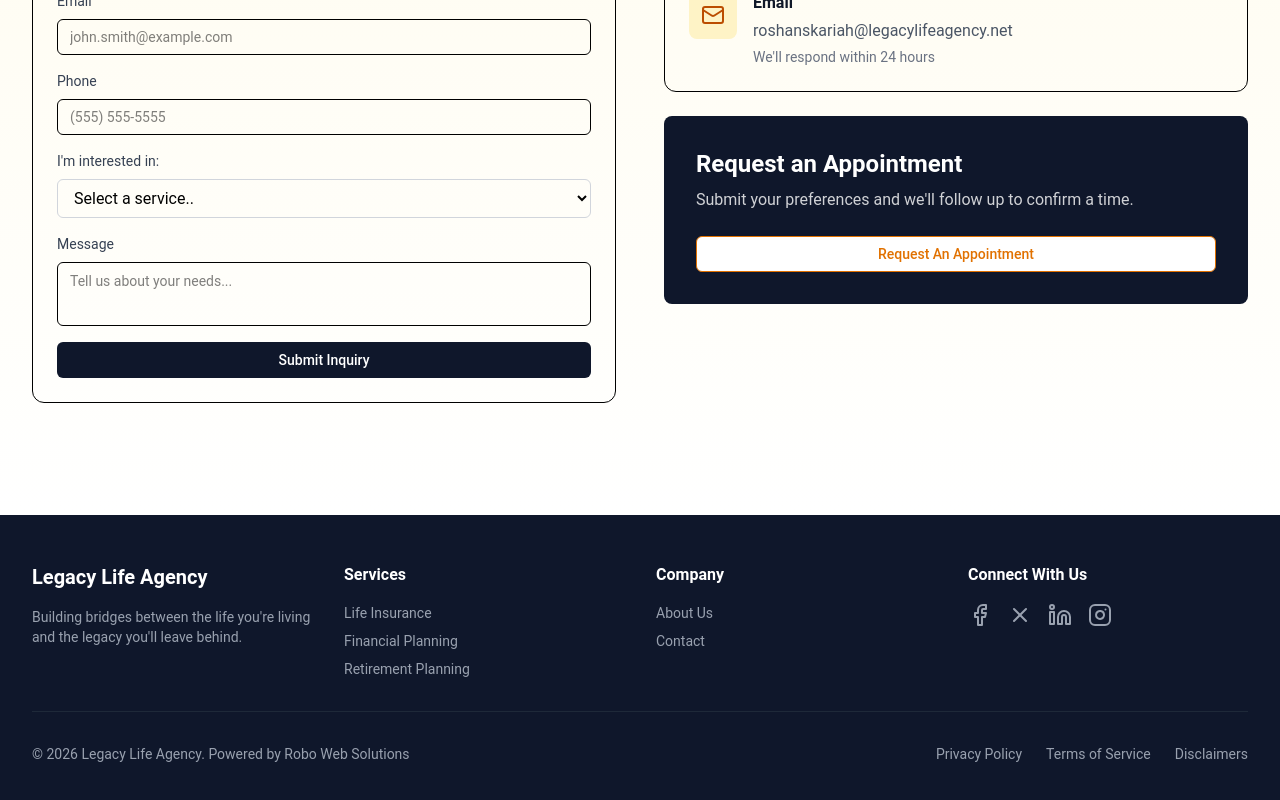
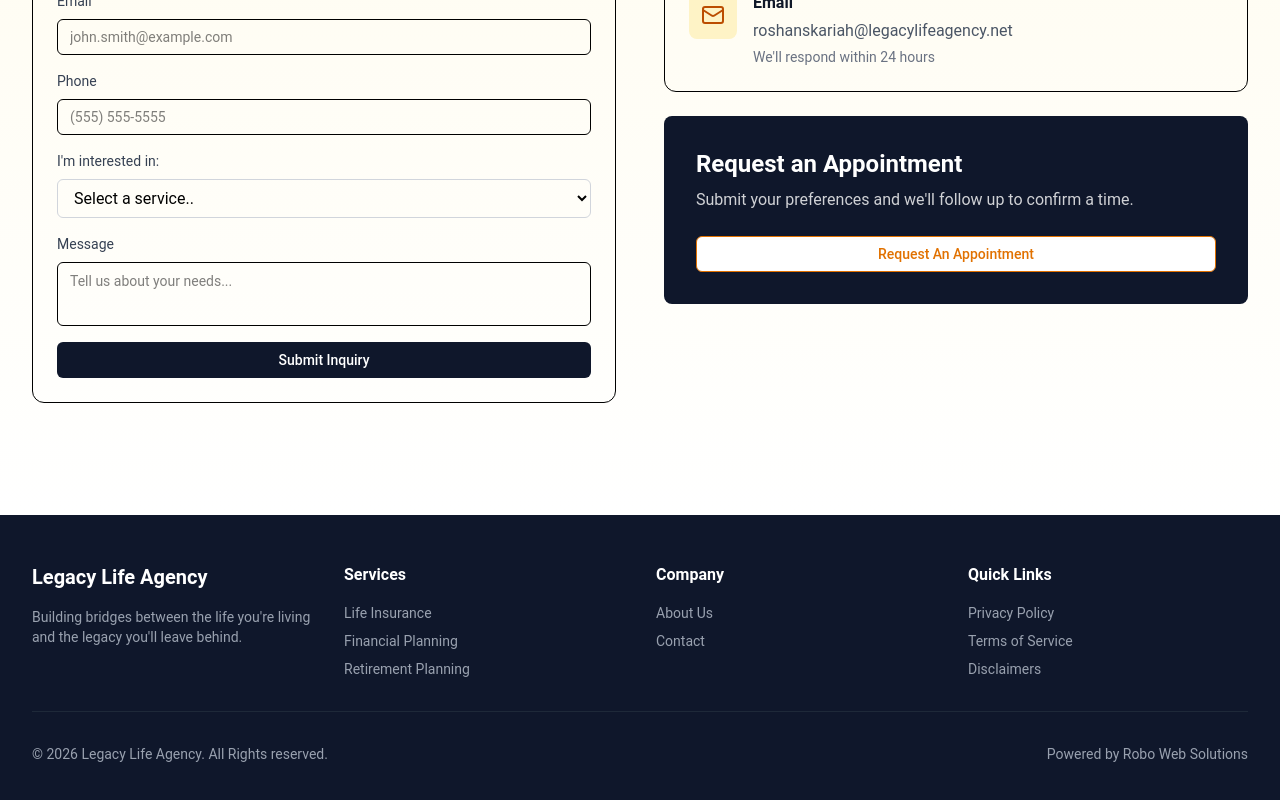
Before and after one commit to rmathew21/legacy-life-agency, a React (Vite) app: page / in a window 1280 px wide. Shown: the part 3803-4603 px from the top of the page. Built offline with nearby package versions, Linux system fonts and the light colour scheme.

Commit message:
removed social links in Footer, added quicklinks in its place

```diff
--- a/src/app/components/Footer.jsx
+++ b/src/app/components/Footer.jsx
@@ -9,30 +9,97 @@
           <div>
             <h3 className="text-xl font-bold mb-4">Legacy Life Agency</h3>
             <p className="text-gray-400 text-sm">
-                            Building bridges between the life you're living and the legacy you'll leave behind.
+              Building bridges between the life you're living and the legacy
+              you'll leave behind.
             </p>
           </div>
 
           <div>
             <h4 className="font-bold mb-4">Services</h4>
             <ul className="space-y-2 text-sm">
-                            <li><a href="/#services" className="text-gray-400 hover:text-amber-400 transition-colors">Life Insurance</a></li>
-                            <li><a href="/#services" className="text-gray-400 hover:text-amber-400 transition-colors">Financial Planning</a></li>
-                            <li><a href="/#services" className="text-gray-400 hover:text-amber-400 transition-colors">Retirement Planning</a></li>
+              <li>
+                <a
+                  href="/#services"
+                  className="text-gray-400 hover:text-amber-400 transition-colors"
+                >
+                  Life Insurance
+                </a>
+              </li>
+              <li>
+                <a
+                  href="/#services"
+                  className="text-gray-400 hover:text-amber-400 transition-colors"
+                >
+                  Financial Planning
+                </a>
+              </li>
+              <li>
+                <a
+                  href="/#services"
+                  className="text-gray-400 hover:text-amber-400 transition-colors"
+                >
+                  Retirement Planning
+                </a>
+              </li>
             </ul>
           </div>
 
           <div>
             <h4 className="font-bold mb-4">Company</h4>
             <ul className="space-y-2 text-sm">
-                            <li><Link to="/#about" className="text-gray-400 hover:text-amber-400 transition-colors">About Us</Link></li>
+              <li>
+                <Link
+                  to="/#about"
+                  className="text-gray-400 hover:text-amber-400 transition-colors"
+                >
+                  About Us
+                </Link>
+              </li>
               {/* <li><a href="#" className="text-gray-400 hover:text-amber-400 transition-colors">Our Team</a></li> */}
-                            <li><Link to="/#contact" className="text-gray-400 hover:text-amber-400 transition-colors">Contact</Link></li>
+              <li>
+                <Link
+                  to="/#contact"
+                  className="text-gray-400 hover:text-amber-400 transition-colors"
+                >
+                  Contact
+                </Link>
+              </li>
               {/* <li><a href="#" className="text-gray-400 hover:text-amber-400 transition-colors">Careers</a></li> */}
             </ul>
           </div>
 
           <div>
+            <h4 className="font-bold mb-4">Quick Links</h4>
+            <ul className="space-y-2 text-sm">
+              <li>
+                {" "}
+                <Link
+                  to="/privacy"
+                  className="text-gray-400 hover:text-amber-400 transition-colors"
+                >
+                  Privacy Policy
+                </Link>
+              </li>
+              <li>
+                <Link
+                  to="/terms"
+                  className="text-gray-400 hover:text-amber-400 transition-colors"
+                >
+                  Terms of Service
+                </Link>
+              </li>
+              <li>
+                <Link
+                  to="/disclaimer"
+                  className="text-gray-400 hover:text-amber-400 transition-colors"
+                >
+                  Disclaimers
+                </Link>
+              </li>
+            </ul>
+          </div>
+
+          {/* <div>
                         <h4 className="font-bold mb-4">Connect With Us</h4>
                         <div className="flex space-x-4">
                             <a href="https://www.facebook.com/" target="_blank" className="text-gray-400 hover:text-amber-400 transition-colors">
@@ -48,13 +115,14 @@
                                 <Instagram className="h-6 w-6" />
                             </a>
                         </div>
-                    </div>
+                    </div> */}
         </div>
 
         <div className="border-t border-gray-800 pt-8">
-                    <div className="flex flex-col md:flex-row justify-between items-center text-sm text-gray-400">
+          <div className="flex flex-col md:flex-row justify-between items-center text-sm text-gray-400 gap-4">
             <p>
-                            &copy; 2026 Legacy Life Agency. {" "}
+              &copy; 2026 Legacy Life Agency.{" "}All Rights reserved.
+              </p>
 
               <a
                 href="https://www.robinmathew.dev/"
@@ -64,13 +132,13 @@
               >
                 Powered by Robo Web Solutions
               </a>
-                        </p>
+
             {/* <div className="flex space-x-6 mt-4 md:mt-0"> */}
-                        <div className="flex flex-wrap gap-x-6 gap-y-2 mt-4 md:mt-0 text-sm">
+            {/* <div className="flex flex-wrap gap-x-6 gap-y-2 mt-4 md:mt-0 text-sm">
                            <Link to="/privacy" className="hover:text-amber-400 transition-colors">Privacy Policy</Link>
                            <Link to="/terms" className="hover:text-amber-400 transition-colors">Terms of Service</Link>
                            <Link to="/disclaimer" className="hover:text-amber-400 transition-colors">Disclaimers</Link>
-                        </div>
+                        </div> */}
           </div>
         </div>
       </div>
```
Lines whose indentation alone changed are shown as unchanged.
